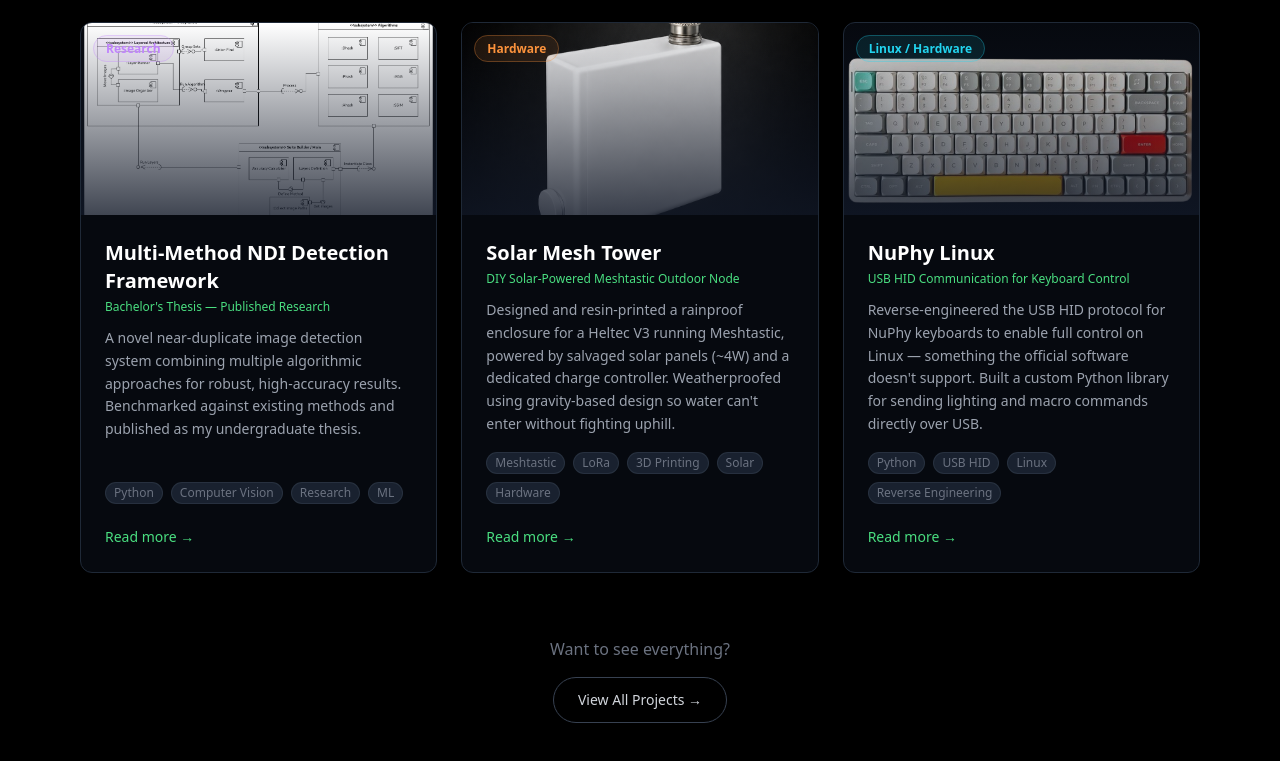
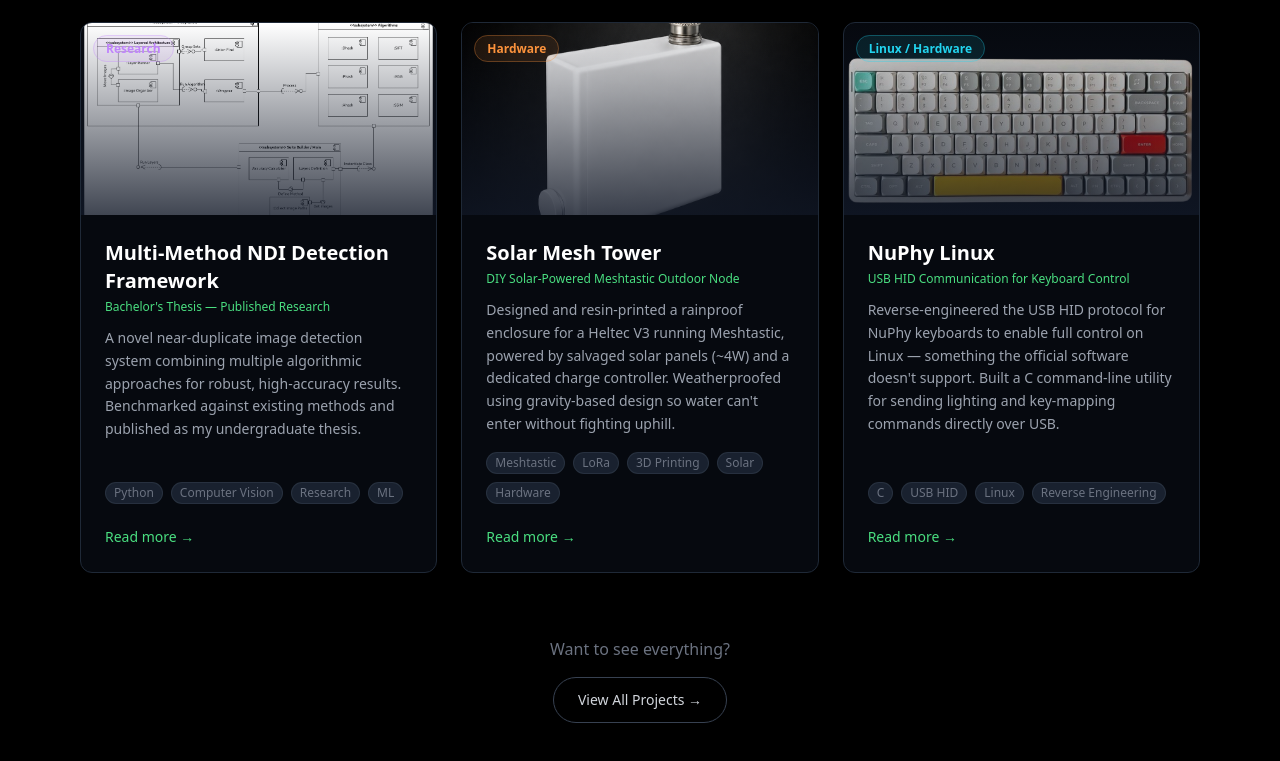
Before and after one commit to Logan-Fouts/logan-logs, a Next.js app: page /featured in a window 1280 px wide. Shown: the part 744-1505 px from the top of the page. Built offline with nearby package versions, Linux system fonts and the light colour scheme.

Commit message:
fix typo

```diff
--- a/src/pages/featured.jsx
+++ b/src/pages/featured.jsx
@@ -45,8 +45,8 @@ const featuredProjects = [
     title: "NuPhy Linux",
     subtitle: "USB HID Communication for Keyboard Control",
     description:
-      "Reverse-engineered the USB HID protocol for NuPhy keyboards to enable full control on Linux — something the official software doesn't support. Built a custom Python library for sending lighting and macro commands directly over USB.",
-    tags: ["Python", "USB HID", "Linux", "Reverse Engineering"],
+      "Reverse-engineered the USB HID protocol for NuPhy keyboards to enable full control on Linux — something the official software doesn't support. Built a C command-line utility for sending lighting and key-mapping commands directly over USB.",
+    tags: ["C", "USB HID", "Linux", "Reverse Engineering"],
     imgSrc: "/nuphy.png",
     category: "Linux / Hardware",
     categoryColor: "text-cyan-400 border-cyan-400/30 bg-cyan-400/10",
```
